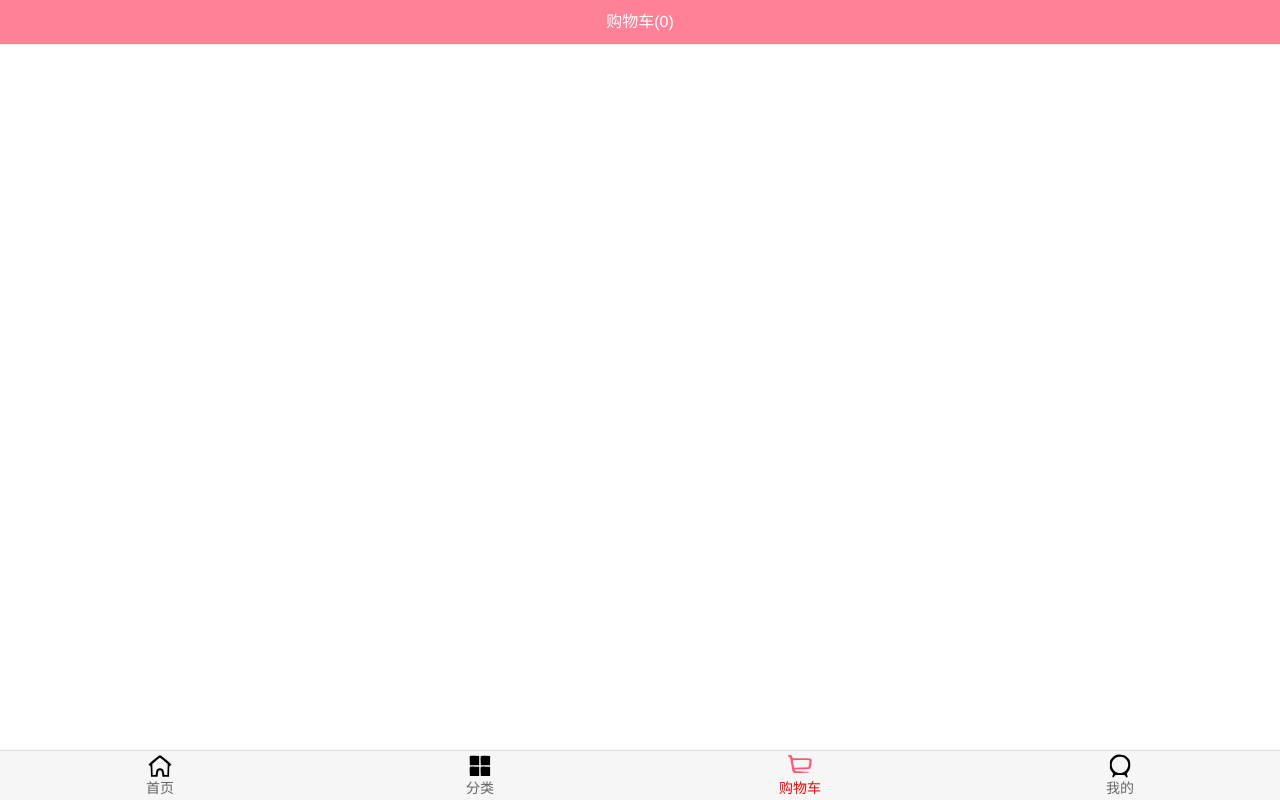
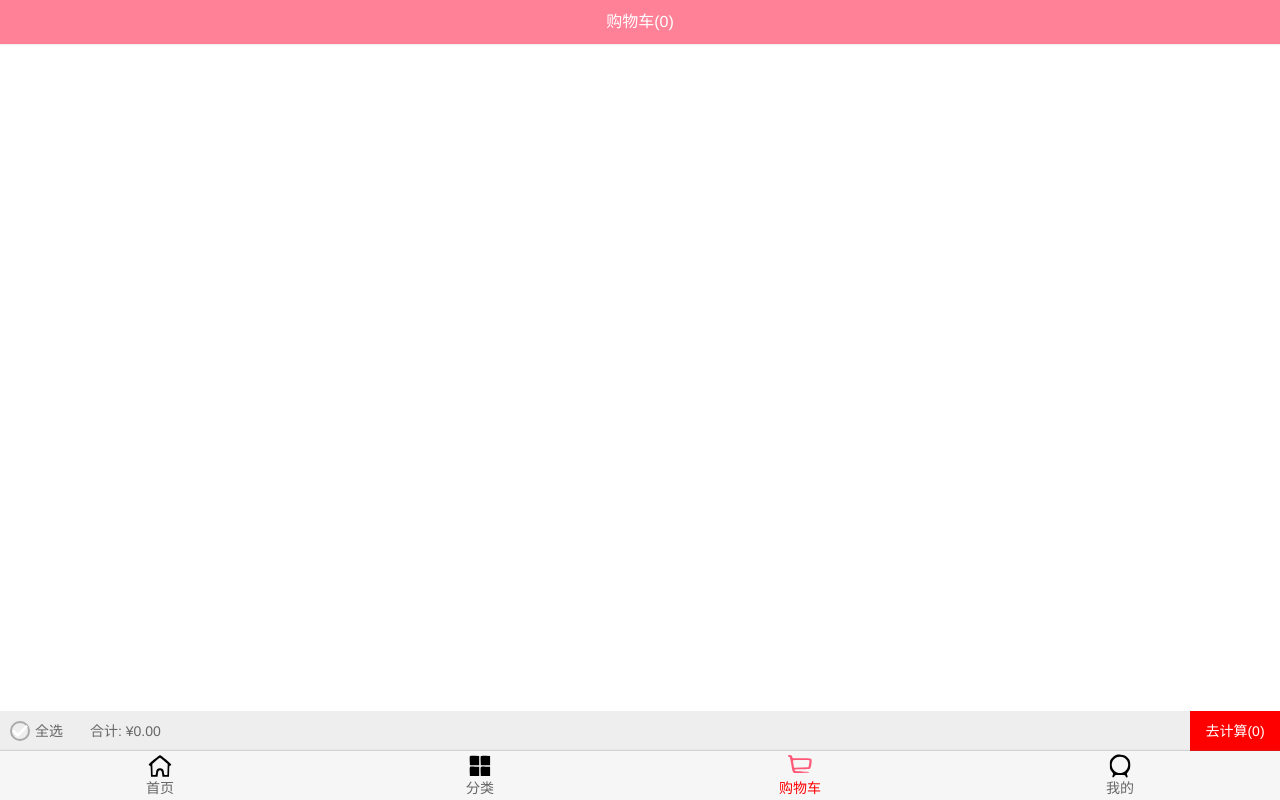
Before and after one commit to maicoder/learnVue, a Vue app in the folder 19-mall/supermall/: page /cart in a window 1280 px wide. Built offline with nearby package versions, Linux system fonts and the light colour scheme.

Commit message:
Update CartList.vue

```diff
--- a/19-mall/supermall/src/views/cart/childComps/CartList.vue
+++ b/19-mall/supermall/src/views/cart/childComps/CartList.vue
@@ -31,7 +31,7 @@
 
 <style scoped>
   .cart-list {
-    height: calc(100% - 44px - 49px);
+    height: calc(100% - 44px - 49px - 40px);
   }
 
   .content {
```
